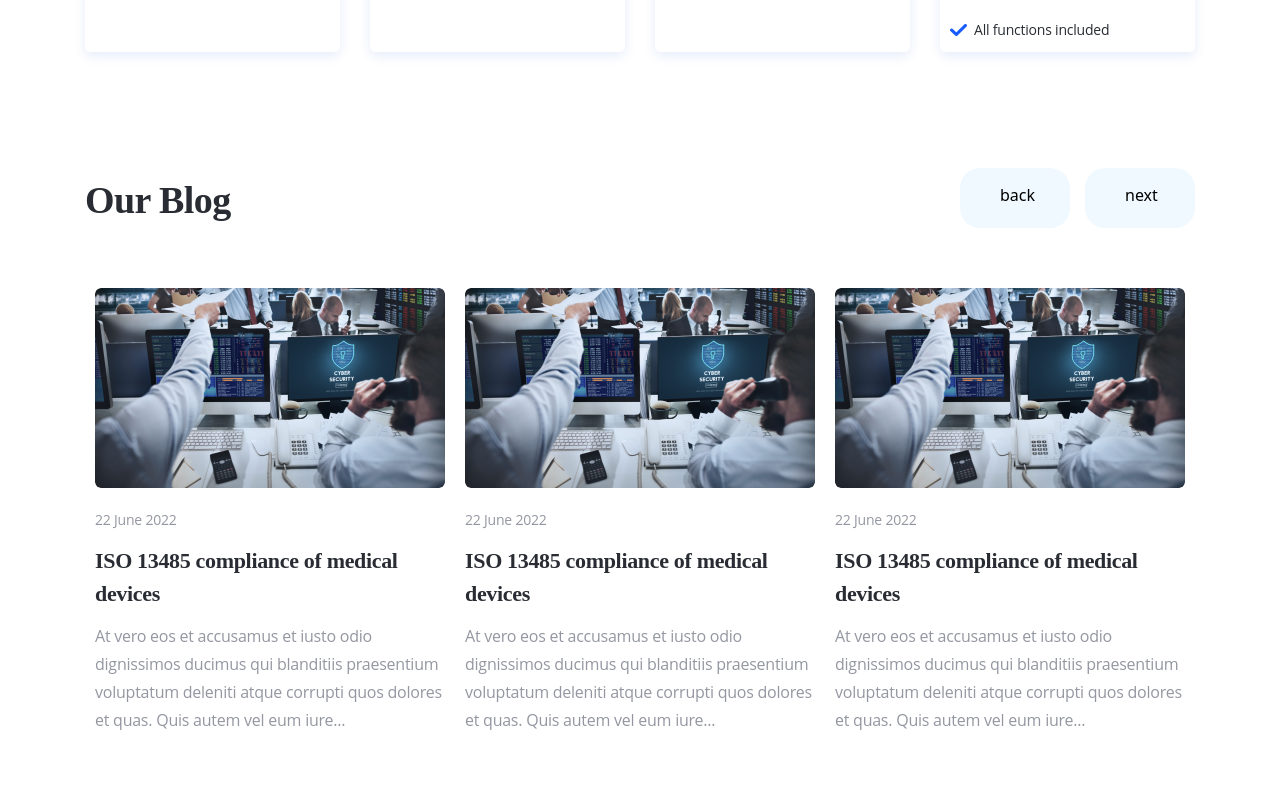
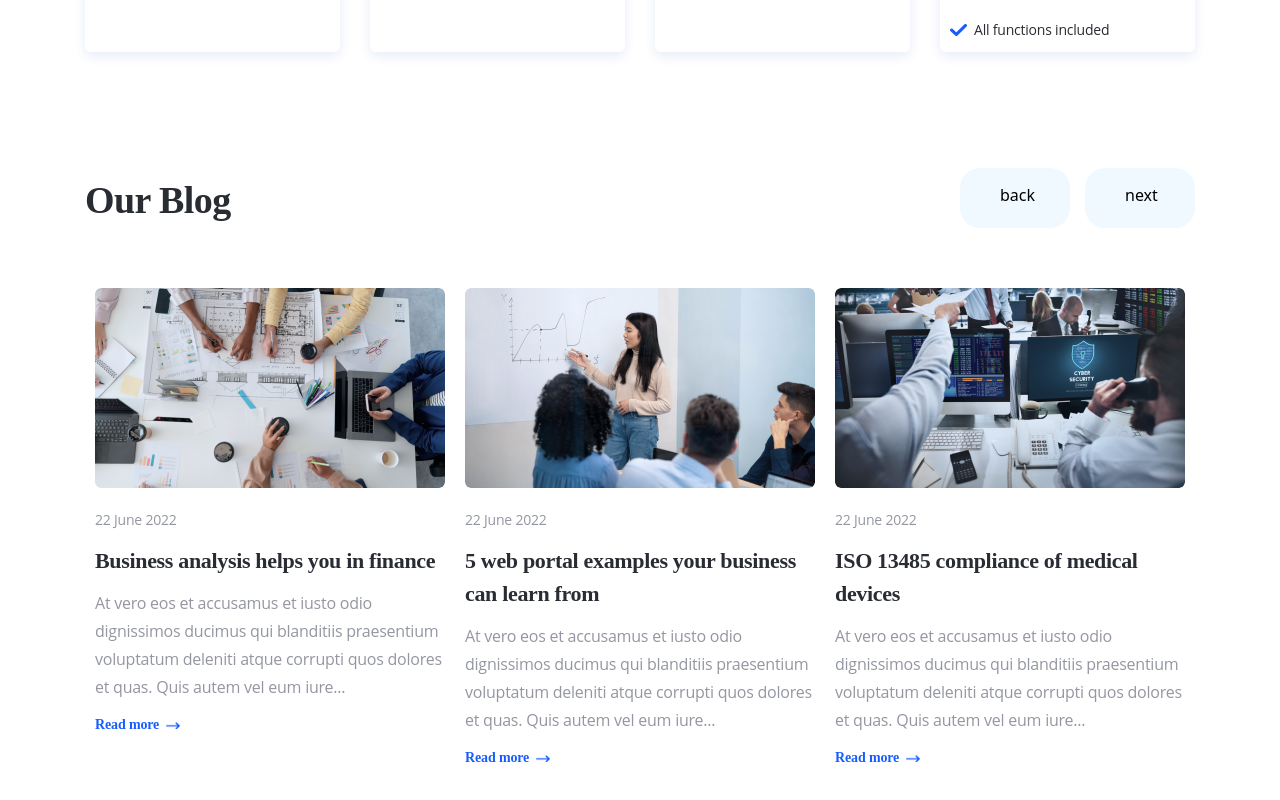
Before and after one commit to Sergiu333/website, a Next.js app: page / in a window 1280 px wide. Shown: the part 4562-5362 px from the top of the page. Built offline with nearby package versions, Linux system fonts and the light colour scheme.

Commit message:
feat: edited OurBlog

```diff
--- a/components/ourBlog/index.js
+++ b/components/ourBlog/index.js
@@ -1,33 +1,35 @@
-
 import React from "react";
 import Image from "next/image";
 import "owl.carousel/dist/assets/owl.carousel.css";
 import "owl.carousel/dist/assets/owl.theme.default.css";
 import dynamic from "next/dynamic";
+import Link from 'next/link'
 
 const OwlCarousel = dynamic(() => import("react-owl-carousel"), {
     ssr: false,
 });
 
-const testimonials=[
+const testimonials = [
     {
-        src: "/person_1.jpg",
-        name: "Alex Bern",
-        ceo: "CEO by PixelPerfect",
-        description: "“Ut enim ad minima veniam, quis nostrum exercitationem ullam corpor suscipit laboriosam, nisi ut aliquid ex ea commodi consequatur? Quis utem vel eum iure reprehender qui in ea voluptate velit esse quam nihil molesti consequatur, vel illum.” "
+        src: "/blog_1.jpg",
+        date: "22 June 2022",
+        title: "ISO 13485 compliance of medical devices",
+        description: "At vero eos et accusamus et iusto odio dignissimos ducimus qui blanditiis praesentium voluptatum deleniti atque corrupti quos dolores et quas. Quis autem vel eum iure..."
     },
     {
-        src: "/person_2.jpg",
-        name: "Ruben Chifundo",
-        ceo: "CEO by NOX",
-        description: "“Ut enim ad minima veniam, quis nostrum exercitationem ullam corpor suscipit laboriosam, nisi ut aliquid ex ea commodi consequatur? Quis utem vel eum iure reprehender qui in ea voluptate velit esse quam nihil molesti consequatur, vel illum.” "
+        src: "/blog_2.jpg",
+        date: "22 June 2022",
+        title: "Business analysis helps you in finance",
+        description: "At vero eos et accusamus et iusto odio dignissimos ducimus qui blanditiis praesentium voluptatum deleniti atque corrupti quos dolores et quas. Quis autem vel eum iure..."
     },
     {
-        src: "/person_3.jpg",
-        name: "Tigran Nazaret",
-        ceo: "Data analyst",
-        description: "“Ut enim ad minima veniam, quis nostrum exercitationem ullam corpor suscipit laboriosam, nisi ut aliquid ex ea commodi consequatur? Quis utem vel eum iure reprehender qui in ea voluptate velit esse quam nihil molesti consequatur, vel illum.” "
+        src: "/blog_3.jpg",
+        date: "22 June 2022",
+        title: "5 web portal examples your business can learn from",
+        description: "At vero eos et accusamus et iusto odio dignissimos ducimus qui blanditiis praesentium voluptatum deleniti atque corrupti quos dolores et quas. Quis autem vel eum iure..."
     }
+
+
 ]
 
 const OurBlog = () => {
@@ -40,17 +42,17 @@ const OurBlog = () => {
                     // loop={true}
                     dots
                     nav={true}
-                    navText = {[
+                    navText={[
                         "<div class='back'>back</div>",
                         "<div class='next'>next</div>"
                     ]}
                 >
-                    {testimonials.map(({src, alt, name,ceo,  description}) => {
+                    {testimonials.map(({src, date, title, description}) => {
                         return (
                             <div className="p-[10px] flec flex-row gap-[30px]">
                                 <div className="flex flex-col gap-5">
                                     <Image
-                                        src="/blog_1.jpg"
+                                        src={src}
                                         alt="blog"
                                         width={350}
                                         height={200}
@@ -58,13 +60,29 @@ const OurBlog = () => {
                                     />
                                     <div className="flex flex-col gap-3">
                                         <div className="text-[#9497A1] Paragraph_3_Regular">
-                                            22 June 2022
+                                            {date}
                                         </div>
                                         <div className="text-[#292D33] /* Headline_4_Bold */">
-                                            ISO 13485 compliance of medical devices
+                                            {title}
                                         </div>
                                         <div className="text-[#9497A1] Paragraph_2_Regular">
-                                            At vero eos et accusamus et iusto odio dignissimos ducimus qui blanditiis praesentium voluptatum deleniti atque corrupti quos dolores et quas. Quis autem vel eum iure...
+                                            {description}
+                                        </div>
+                                        <div className="flex flex-row Headline_7_SemiBold text-primary gap-[7px]">
+                                            Read more
+                                            <Link href="/">
+                                                <a>
+                                                    <div>
+                                                        <Image
+                                                            src="/left-arrow.png"
+                                                            alt="blog"
+                                                            width={14}
+                                                            height={7.5}
+                                                            className="rounded-md"
+                                                        />
+                                                    </div>
+                                                </a>
+                                            </Link>
                                         </div>
                                     </div>
                                 </div>
@@ -72,12 +90,12 @@ const OurBlog = () => {
                         );
                     })}
 
-                    {testimonials.map(({src, alt, name,ceo,  description}) => {
+                    {testimonials.map(({src, date, title, description}) => {
                         return (
                             <div className="p-[10px] flec flex-row gap-[30px]">
                                 <div className="flex flex-col gap-5">
                                     <Image
-                                        src="/blog_1.jpg"
+                                        src={src}
                                         alt="blog"
                                         width={350}
                                         height={200}
@@ -85,13 +103,29 @@ const OurBlog = () => {
                                     />
                                     <div className="flex flex-col gap-3">
                                         <div className="text-[#9497A1] Paragraph_3_Regular">
-                                            22 June 2022
+                                            {date}
                                         </div>
                                         <div className="text-[#292D33] /* Headline_4_Bold */">
-                                            ISO 13485 compliance of medical devices
+                                            {title}
                                         </div>
                                         <div className="text-[#9497A1] Paragraph_2_Regular">
-                                            At vero eos et accusamus et iusto odio dignissimos ducimus qui blanditiis praesentium voluptatum deleniti atque corrupti quos dolores et quas. Quis autem vel eum iure...
+                                            {description}
+                                        </div>
+                                        <div className="flex flex-row Headline_7_SemiBold text-primary gap-[7px]">
+                                            Read more
+                                            <Link href="/">
+                                                <a>
+                                                    <div>
+                                                        <Image
+                                                            src="/left-arrow.png"
+                                                            alt="blog"
+                                                            width={14}
+                                                            height={7.5}
+                                                            className="rounded-md"
+                                                        />
+                                                    </div>
+                                                </a>
+                                            </Link>
                                         </div>
                                     </div>
                                 </div>
```
Also changed, not shown: public/left-arrow.png (added).
